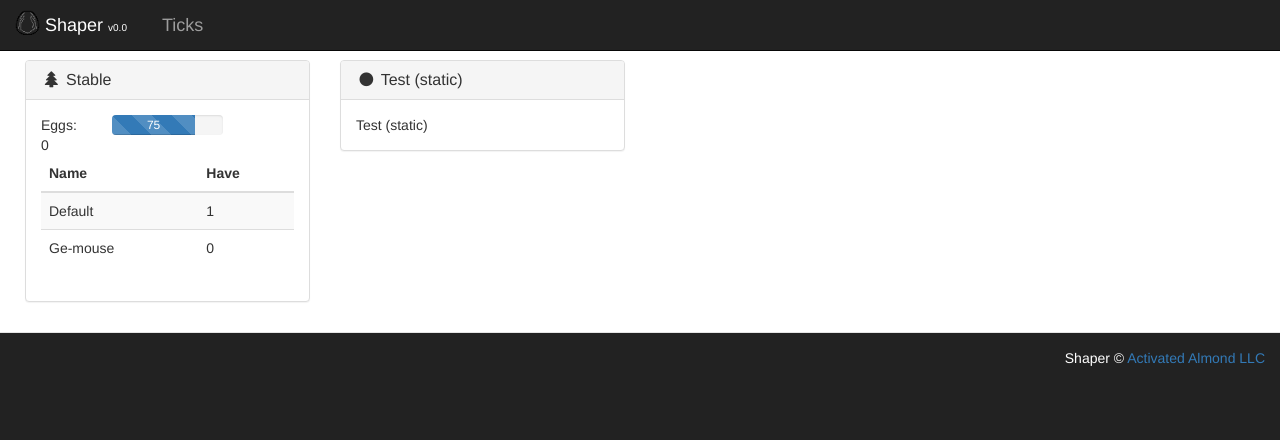
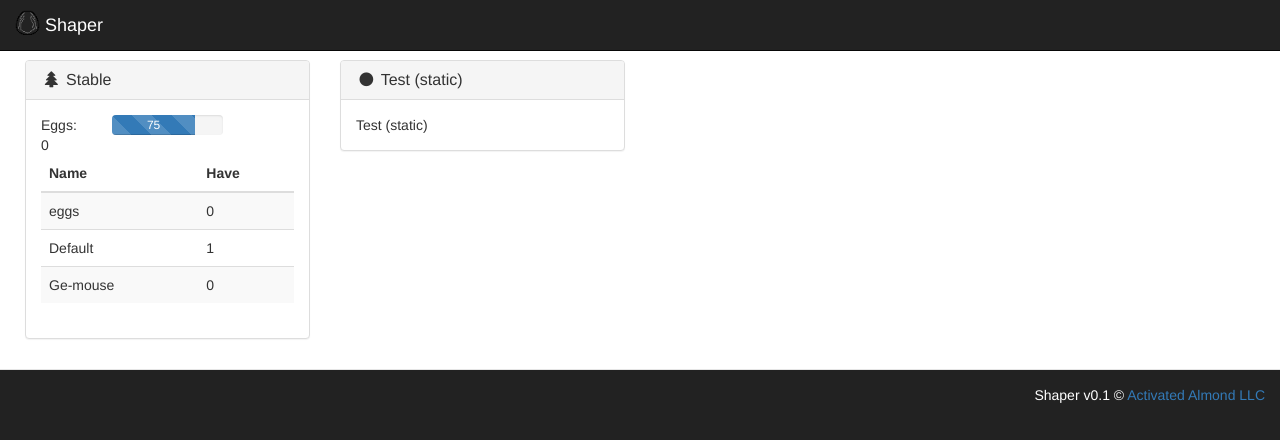
Before and after one commit to asciifaceman/shaper, a plain HTML site: page index.html in a window 1280 px wide. Drawn offline with nearby package versions, Linux system fonts and the light colour scheme.

Commit message:
Uhg getting nowhere

```diff
--- a/app.js
+++ b/app.js
@@ -4,7 +4,9 @@
 //
 
 // System Vars
+var vm = "";
 var system = {
+  version: 0.1,
   interval: 66.6664,
   // 16.6666 = 60 ticks/second
   // 33.3332 = 30 ticks/second
@@ -59,15 +61,12 @@ function gameLoop(intervalsPassed) {
 }
 
 function updateVue() {
-  //Vue.set(vm, 'eggs', genistars.egg[1]);
-  Vue.set(vm, 'eggPercent', genistars.egg[2]);
-  //Vue.set(vm, 'numDefault', genistars.def[1]);
+  vm.eggPercent = genistars.egg[2];
 }
 
 //
 // Game Logic
 //
-
 function growEggs(intervalsPassed) {
   for (var i = 1; i <= intervalsPassed; i++) {
     genistars['egg'][2] += 1;
@@ -81,25 +80,30 @@ function growEggs(intervalsPassed) {
 //
 // VUES
 //
+function initVue() {
+  vm = new Vue ({
+    el: '#vueStable',
+    data: {
+      eggPercent: genistars.egg[2],
+      genistar: genistars
+    }
 
-var vm = new Vue ({
-  el: '#stable',
-  data: {
-    eggs: 0,
-    eggPercent: 0,
-    numDefault: 0,
-    genistar: {
-      def: genistars['def'],
-      mouse: genistars['mouse'],
+    // Vue.set(vm, key, val) to update page
+  });
+  vh = new Vue ({
+    el: '#vueHead',
+    data: {
+      sys: system
     }
-  },
+  });
+  console.log(vm.genistar);
+}
 
-  // Vue.set(vm, key, val) to update page
-});
-console.log(vm);
-
+//
 // On Load
+//
 $( document ).ready(function() {
   engine = new GlobalTimer();
-  console.log("Ready!");
+  initVue();
+  console.log("v" + system['version'] + " Ready!");
 })
--- a/index.html
+++ b/index.html
@@ -31,29 +31,26 @@
 <div id="wrapper">
   <nav class="navbar navbar-inverse navbar-fixed-top" role="navigation">
     <div class="navbar-header">
-      <a class="navbar-brand" rel="home" href="index.html">
+      <a class="navbar-brand" rel="home" href="#">
         <span>
         <img style="max-width:25px; margin-top: -7px;"
-             src="static/img/plain_egg.png">&nbsp;Shaper <font size="1.5px">v0.0</font></a>
-        </span>
-    </div>
-    <div class="navbar-header">
-      <a class="navbar-brand" rel="home" href="index.html">
-        <span>
-        &nbsp;Ticks <font size="1.5px"><div id="sysTicks"></div></font></a>
+             src="static/img/plain_egg.png">&nbsp;Shaper <font size="1.5px"></font></a>
         </span>
     </div>
   </nav>
 </div>
 <div id="page-wrapper">
   <div class="container-fluid">
-
     <div class="row">
     <!-- stable id -->
-      <div class="col-lg-3" id="stable">
+      <div class="col-lg-3" id="vueStable">
         <div class="panel panel-default">
           <div class="panel-heading">
             <h3 class="panel-title"><i class="fa fa-tree fa-fw"></i> Stable</h3>
+          </div>
+          <div class="" hidden>
+          This is apparently the only way I can get this to react properly because fuck me.
+          {{ eggPercent }}
           </div>
           <div class="panel-body">
             <div class="panel-responsive">
@@ -61,15 +58,15 @@
               <div class="row">
                 <!-- col -->
                 <div class="col-lg-3">
-                  Eggs: {{ eggs }}
+                  Eggs: {{ genistar.egg[1] }}
                 </div>
                 <!-- /.col -->
                 <!-- col -->
                 <div class="col-lg-6">
                   <div class="progress">
                     <div class="progress-bar progress-bar-striped active notransition" role="progressbar"
-                    aria-valuenow="40" aria-valuemin="0" aria-valuemax="100" v-bind:style="{ width: eggPercent + '%' }">
-                      {{ eggPercent }}
+                    aria-valuenow="40" aria-valuemin="0" aria-valuemax="100" v-bind:style="{ width: genistar.egg[2] + '%' }">
+                      {{ genistar.egg[2] }}
                     </div>
                   </div>
                 </div>
@@ -129,8 +126,8 @@
   </div>
 </div>
 
-<div class="modal-footer" style="color:white">
-Shaper &copy; <a href="http://www.activatedalmond.com/">Activated Almond LLC</a>
+<div class="modal-footer" style="color:white" id="vueHead">
+Shaper v{{ sys.version }} &copy; <a href="http://www.activatedalmond.com/">Activated Almond LLC</a>
 </div>
 <script src="app.js"></script>
 <!--
```
